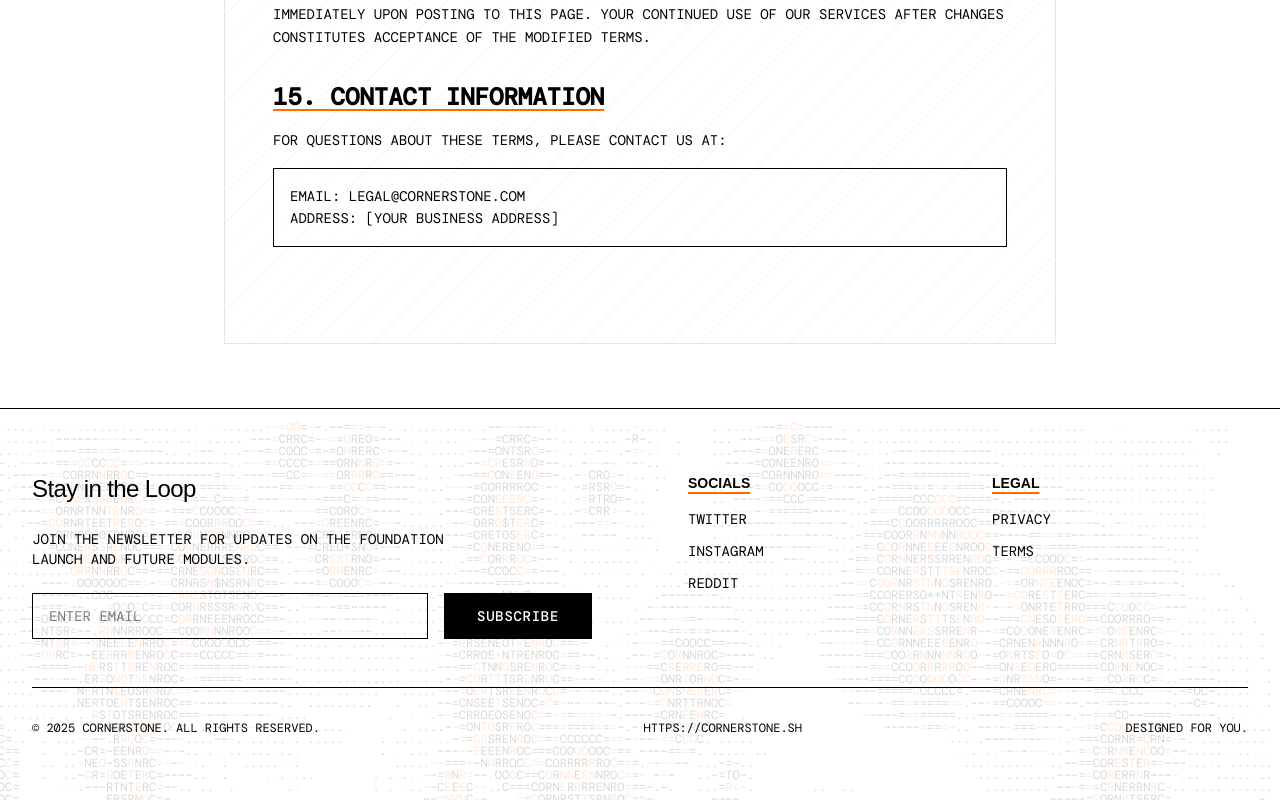
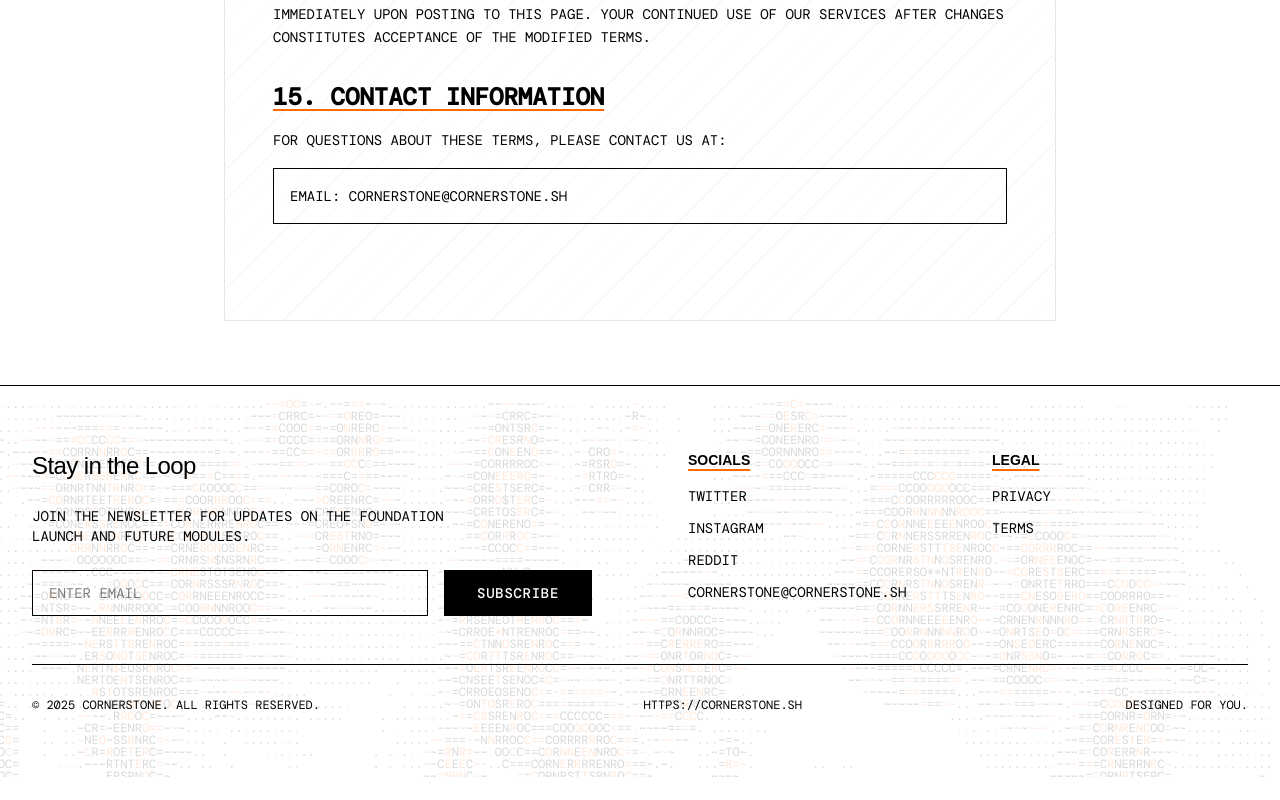
Before and after one commit to grsszne/cornerstonesh, a Next.js app: page /terms in a window 1280 px wide. Shown: the part 3276-4076 px from the top of the page. After the commit the page ends 4053 px from the top, so only its background shows below. Built offline with nearby package versions, Linux system fonts and the light colour scheme; a web font is replaced by a local one.

Commit message:
Update displayed emails.

```diff
--- a/src/app/privacy/page.js
+++ b/src/app/privacy/page.js
@@ -145,8 +145,7 @@ export default function PrivacyPage() {
                   If you have any questions about this Privacy Policy, please contact us at:
                 </p>
                 <p className="mt-4 p-4 border border-black dark:border-white">
-                  Email: privacy@cornerstone.com<br />
-                  Address: [Your Business Address]
+                  Email: cornerstone@cornerstone.sh<br />
                 </p>
               </section>
             </div>
--- a/src/app/terms/page.js
+++ b/src/app/terms/page.js
@@ -215,8 +215,7 @@ export default function TermsPage() {
                   For questions about these Terms, please contact us at:
                 </p>
                 <p className="mt-4 p-4 border border-black dark:border-white">
-                  Email: legal@cornerstone.com<br />
-                  Address: [Your Business Address]
+                  Email: cornerstone@cornerstone.sh<br />
                 </p>
               </section>
             </div>
--- a/src/components/Footer.jsx
+++ b/src/components/Footer.jsx
@@ -97,6 +97,12 @@ export default function Footer() {
                       Reddit
                     </a>
                   </li>
+                  <li>
+                    <a href="mailto:cornerstone@cornerstone.sh" className="hover:opacity-70 transition-opacity">
+                      cornerstone@cornerstone.sh
+                    </a>
+                  </li>
+
                 </ul>
               </div>
               <div>
```
